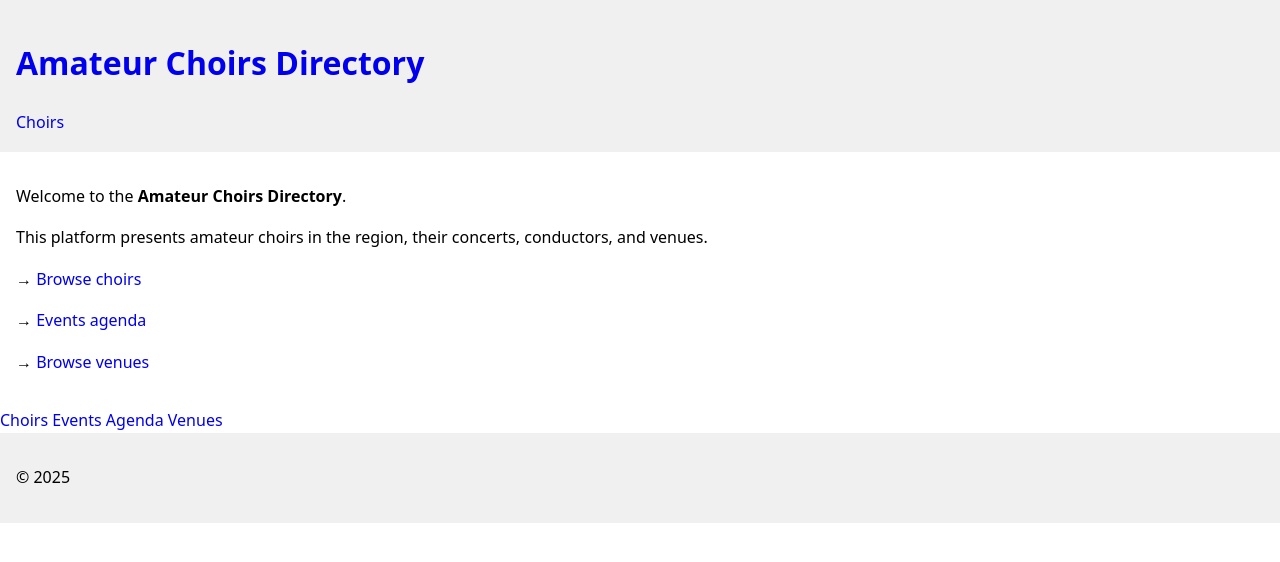
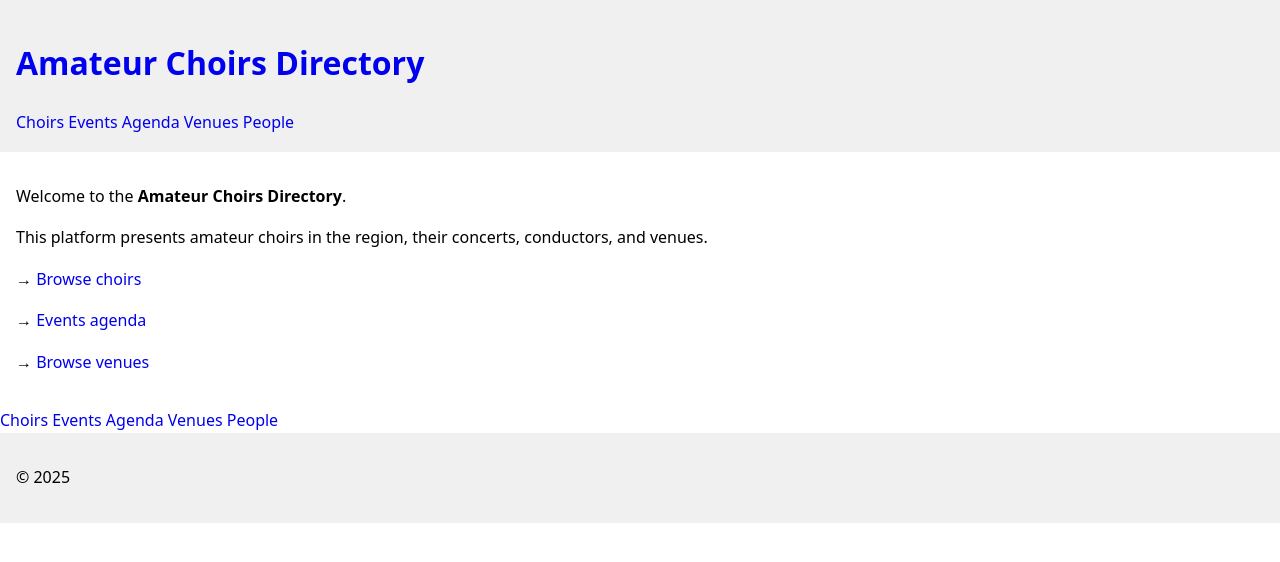
Before and after one commit to jllobera/quicanta, a Jekyll site: the page built from index.md, in a window 1280 px wide. Shown: the top 562 px of the page. Built offline with Jekyll 4.4.1, drawn with Linux system fonts in a browser that asks for light colours.

Commit message:
Update default.html

```diff
--- a/_layouts/default.html
+++ b/_layouts/default.html
@@ -11,6 +11,10 @@
   <h1><a href="{{ '/' | relative_url }}">{{ site.title }}</a></h1>
   <nav>
     <a href="{{ '/choirs/' | relative_url }}">Choirs</a>
+    <a href="{{ '/events/' | relative_url }}">Events</a>
+    <a href="{{ '/agenda/' | relative_url }}">Agenda</a>
+    <a href="{{ '/venues/' | relative_url }}">Venues</a>
+    <a href="{{ '/people/' | relative_url }}">People</a>
   </nav>
 </header>
 
@@ -23,8 +27,8 @@
   <a href="{{ '/events/' | relative_url }}">Events</a>
   <a href="{{ '/agenda/' | relative_url }}">Agenda</a>
   <a href="{{ '/venues/' | relative_url }}">Venues</a>
+  <a href="{{ '/people/' | relative_url }}">People</a>
 </nav>
-
 
 <footer>
   <p>© {{ site.time | date: "%Y" }}</p>
```
